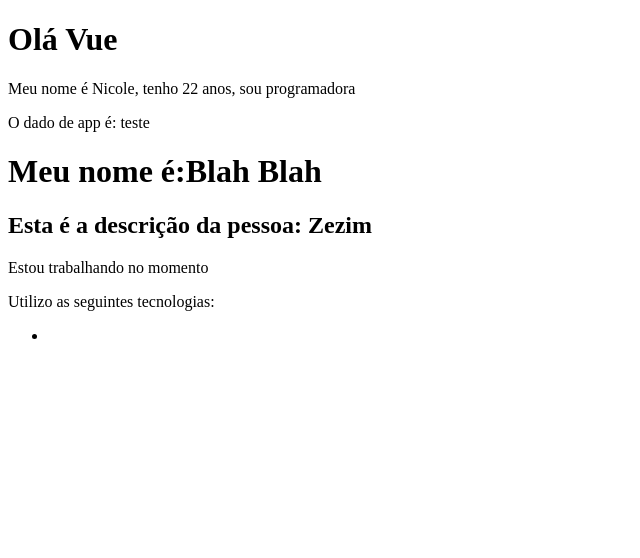
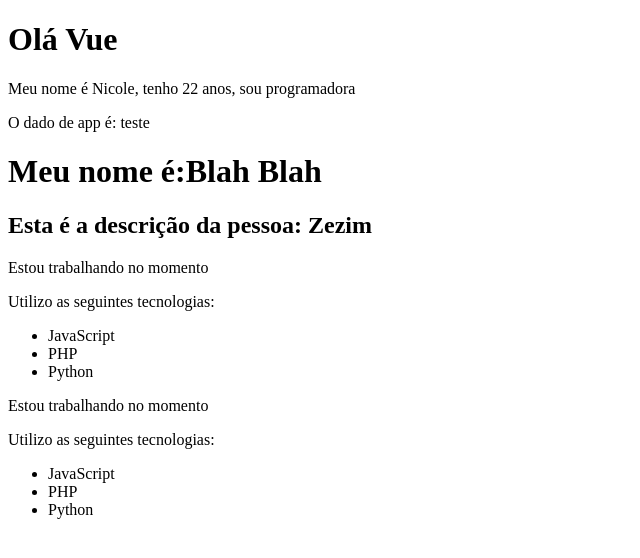
Before and after one commit to nicole-fer/Curso-Vue, a Vue app: page / in a window 1280 px wide. Shown: the top 558 px of the page, without its empty margins (0-640 px from the left). Built offline with nearby package versions, Linux system fonts and the light colour scheme.

Commit message:
Pode replicar

```diff
--- a/src/components/Info.vue
+++ b/src/components/Info.vue
@@ -0,0 +1,17 @@
+<template>
+    <div>
+        <p> Estou trabalhando no momento</p>
+        <p>Utilizo as seguintes tecnologias: </p>
+        <ul>
+            <li>JavaScript</li>
+            <li>PHP</li>
+            <li>Python</li>
+        </ul>
+    </div>
+</template>
+
+<script>
+    export default {
+        name:'InfoF'
+    }
+</script>
--- a/src/components/Pessoa.vue
+++ b/src/components/Pessoa.vue
@@ -1,15 +1,19 @@
 <template>
     <h2>Esta é a descrição da pessoa: {{nome}} </h2>
-    <p> Estou trabalhando no momento</p>
-    <p>Utilizo as seguintes tecnologias: </p>
-    <ul>
-        <li></li>
-    </ul>
+    <Info/>
+    <Info/>
 </template>
 
 <script>
+// APP > PESSOA > INFO - HIERARQUIA
+
+import Info from './Info.vue'
+
     export default {
         name: 'PessoaP',
+        components:{
+            Info
+        },
         data(){
             return{
                 nome: 'Zezim'
```
